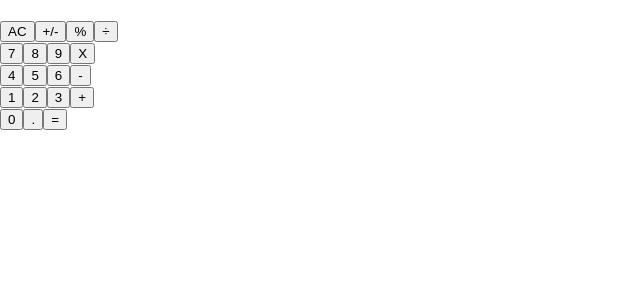
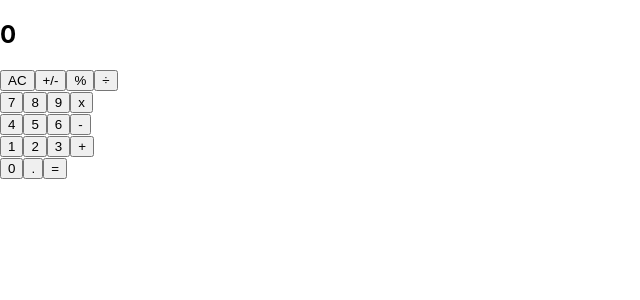
Before and after one commit to Georjane/react-calculator, a React (Create React App) app: page / in a window 1280 px wide. Shown: the top 300 px of the page, without its empty margins (0-640 px from the left). Built offline with nearby package versions, Linux system fonts and the light colour scheme.

Commit message:
Implement handleclick in Button component

```diff
--- a/src/components/App.js
+++ b/src/components/App.js
@@ -1,9 +1,9 @@
 import '../App.css';
+import { Component } from 'react';
 import Display from './Display';
 import ButtonPanel from './ButtonPanel';
 // eslint-disable-next-line no-unused-vars
 import calculate from '../logic/calculate';
-import { Component } from 'react';
 
 export default class App extends Component {
   constructor(props) {
@@ -22,15 +22,16 @@ export default class App extends Component {
       total, next, operation, totalstatus,
     } = this.state;
     const result = calculate({
-      total, next, operation, totalstatus
+      total, next, operation, totalstatus,
     }, buttonName);
     this.setState({
       total: result.total,
       next: result.next,
       operation: result.operation,
-      totalstatus: result.totalstatus
-    })
+      totalstatus: result.totalstatus,
+    });
   }
+
   render() {
     const { total, next } = this.state;
     return (
--- a/src/components/Button.js
+++ b/src/components/Button.js
@@ -1,10 +1,17 @@
+import React from 'react';
 /* eslint-disable react/prop-types */
 import PropTypes from 'prop-types';
 
-export default function Button({ buttonName }) {
-  return <button type="button">{ buttonName }</button>;
+export default function Button({ buttonName, clickHandler }) {
+  return <button type="button" onClick={clickHandler}>{ buttonName }</button>;
 }
 
 Button.propTypes = {
-  buttonName: PropTypes.string.isRequired,
+  buttonName: PropTypes.string,
+  clickHandler: PropTypes.func,
 };
+
+Button.defaultProps = {
+  buttonName: '',
+  clickHandler: () => '',
+};
--- a/src/components/ButtonPanel.js
+++ b/src/components/ButtonPanel.js
@@ -9,13 +9,13 @@ export default function ButtonPanel({ clickHandler }) {
         <Button buttonName="AC" clickHandler={() => clickHandler('AC')} />
         <Button buttonName="+/-" clickHandler={() => clickHandler('+/-')} />
         <Button buttonName="%" clickHandler={() => clickHandler('%')} />
-        <Button buttonName="÷" clickHandler={() => clickHandler('')} />
+        <Button buttonName="÷" clickHandler={() => clickHandler('÷')} />
       </div>
       <div>
         <Button buttonName="7" clickHandler={() => clickHandler('7')} />
         <Button buttonName="8" clickHandler={() => clickHandler('8')} />
         <Button buttonName="9" clickHandler={() => clickHandler('9')} />
-        <Button buttonName="X" clickHandler={() => clickHandler('x')} />
+        <Button buttonName="x" clickHandler={() => clickHandler('x')} />
       </div>
       <div>
         <Button buttonName="4" clickHandler={() => clickHandler('4')} />
--- a/src/components/Display.js
+++ b/src/components/Display.js
@@ -1,17 +1,20 @@
+import React from 'react';
 import PropTypes from 'prop-types';
 
-export default function Display({ result }) {
+export default function Display({ result, next }) {
   return (
     <div className="display">
-      <h2>{ result }</h2>
+      <h2>{ next || result || '0' }</h2>
     </div>
   );
 }
 
 Display.propTypes = {
   result: PropTypes.string,
+  next: PropTypes.string,
 };
 
 Display.defaultProps = {
   result: '0',
+  next: null,
 };
--- a/src/logic/operate.js
+++ b/src/logic/operate.js
@@ -8,7 +8,7 @@ const operate = (numberOne, numberTwo, operation) => {
     result = num1.minus(num2);
   } else if (operation === '+') {
     result = num1.plus(num2);
-  } else if (operation === 'X') {
+  } else if (operation === 'x') {
     result = num1.times(num2);
   } else if (operation === '÷') {
     if (numberTwo === 0) {
```
